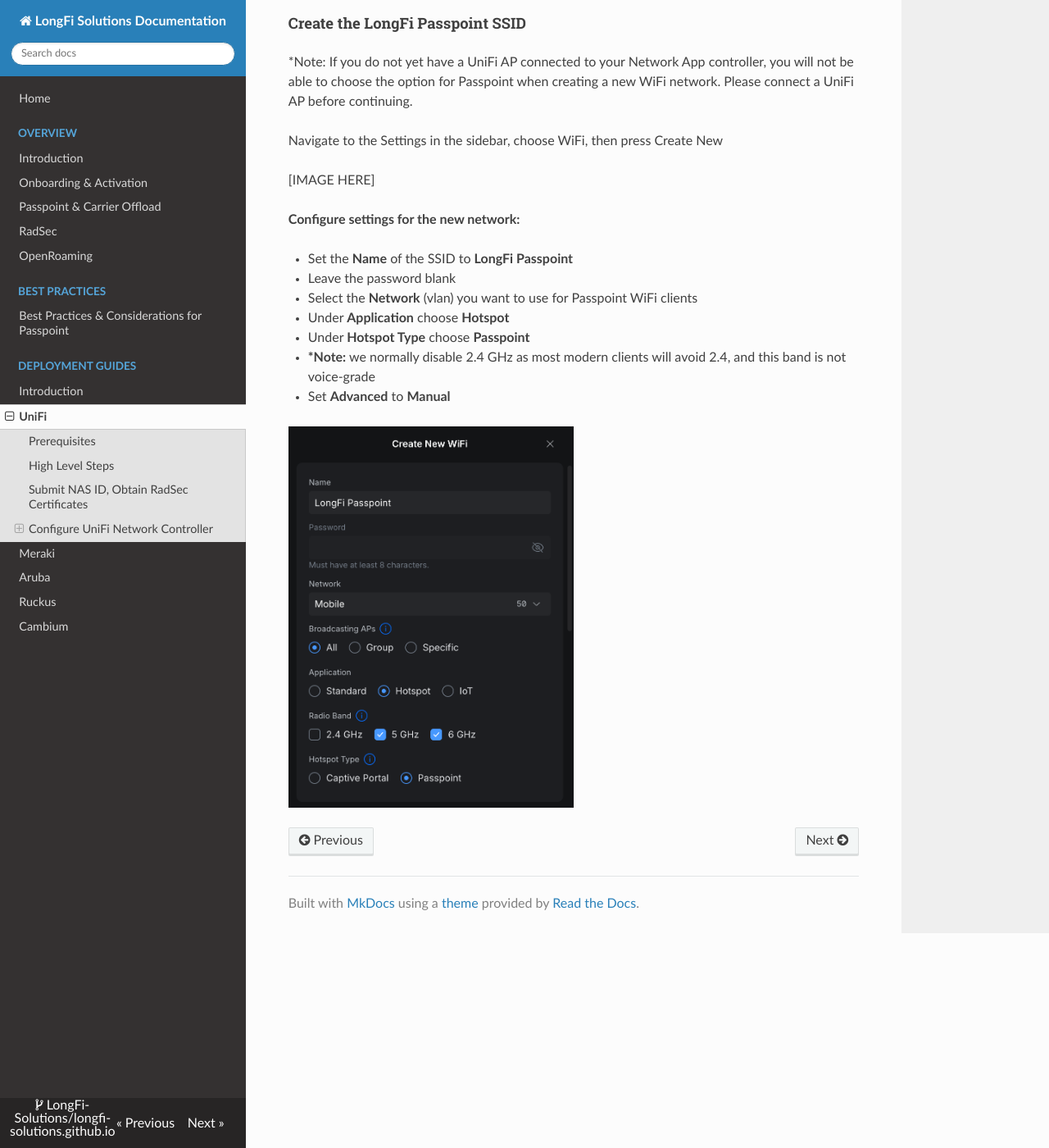
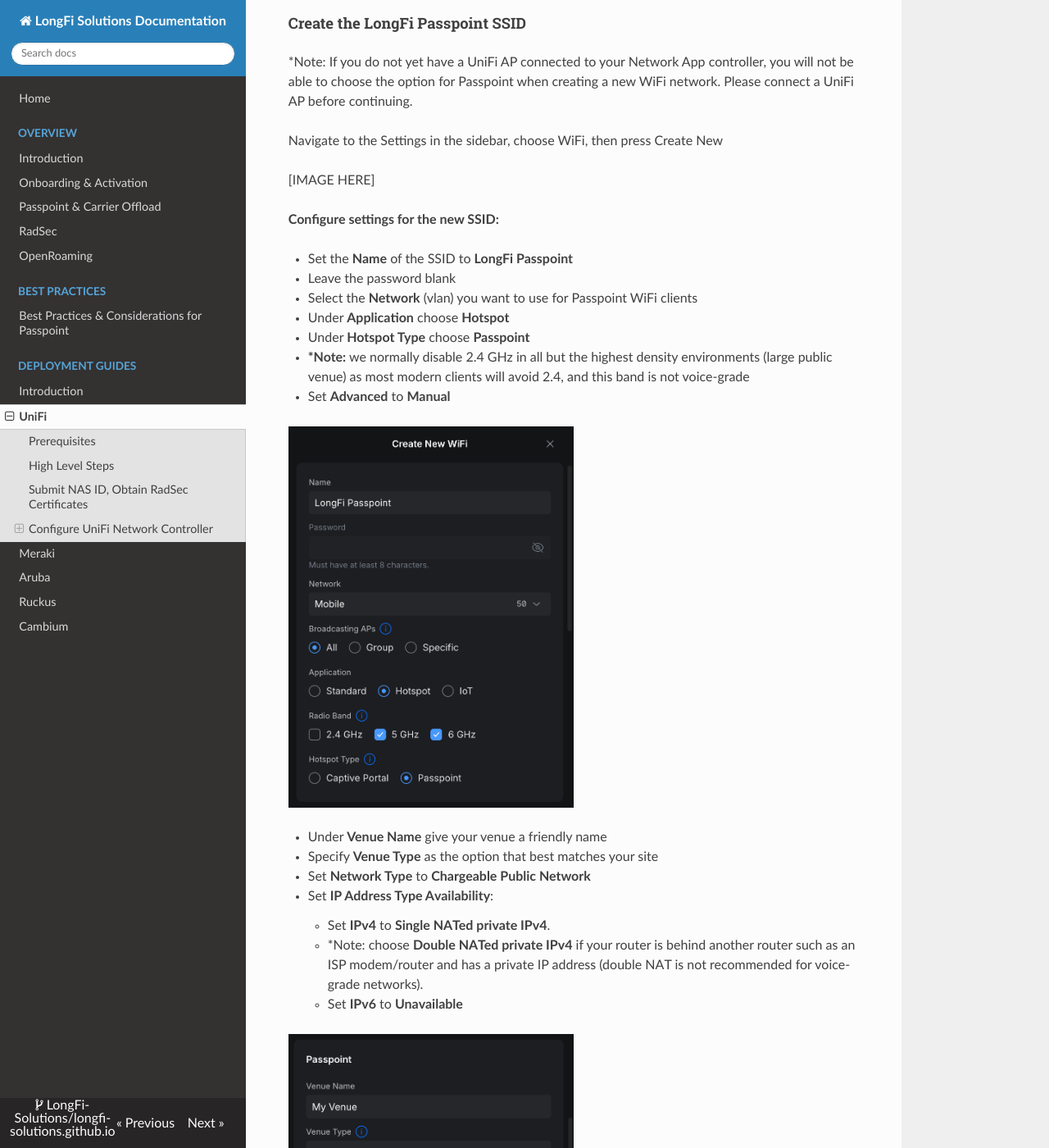
Before and after one commit to LongFi-Solutions/longfi-solutions.github.io, an MkDocs documentation site: the page built from docs/deployment/unifi.md, in a window 1280 px wide and 1400 px high, scrolled down 4385 px. Shown: the whole window at 82% size. Built offline with MkDocs 1.6.1, drawn with Linux system fonts in a browser that asks for light colours; nearby versions of some CDN libraries; some of the changed text lies outside the part shown.

Commit message:
Update Deployment Guides “unifi”

```diff
--- a/docs/deployment/unifi.md
+++ b/docs/deployment/unifi.md
@@ -90,14 +90,31 @@ Navigate to the Settings in the sidebar, choose WiFi, then press Create New
 
 [IMAGE HERE]
 
-**Configure settings for the new network:**
+**Configure settings for the new SSID:**
 
 - Set the **Name** of the SSID to **LongFi Passpoint**
 - Leave the password blank
 - Select the **Network** (vlan) you want to use for Passpoint WiFi clients
 - Under **Application** choose **Hotspot**
 - Under **Hotspot Type** choose **Passpoint**
-- **\*Note:** we normally disable 2.4 GHz as most modern clients will avoid 2.4, and this band is not voice-grade
+- **\*Note:** we normally disable 2.4 GHz in all but the highest density environments (large public venue) as most modern clients will avoid 2.4, and this band is not voice-grade
 - Set **Advanced** to **Manual**
 
 ![](/assets/images/5%20-%20Create%20SSID%201.png){ .img-md }
+
+- Under **Venue Name** give your venue a friendly name
+- Specify **Venue Type** as the option that best matches your site
+- Set **Network Type** to **Chargeable Public Network**
+- Set **IP Address Type Availability**:
+    - Set **IPv4** to **Single NATed private IPv4**.
+    - \*Note: choose **Double NATed private IPv4** if your router is behind another router such as an ISP modem/router and has a private IP address (double NAT is not recommended for voice-grade networks).
+    - Set **IPv6** to **Unavailable**
+
+![](/assets/images/6%20-%20Create%20SSID%202%20-%20Passpoint%20Settings.png){ .img-md }
+
+- Add **NAI Realms** with the following entries:
+    - Name: **longfisolutions.com** EAP Method: **EAP-TLS** Sub-Methods: **Certificate**
+    - Name: **freedomfi.com** EAP Method: **EAP-TLS** Sub-Methods: **Certificate**
+    - Name: **hellohelium.com** EAP Method: **EAP-TLS** Sub-Methods: **Certificate**
+
+![](/assets/images/7%20-%20Create%20SSID%203%20-%20NAI%20Realms.png){ .img-md }
```
Also changed, not shown: docs/assets/images/6 - Create SSID 2 - Passpoint Settings.png (added), docs/assets/images/7 - Create SSID 3 - NAI Realms.png (added).
